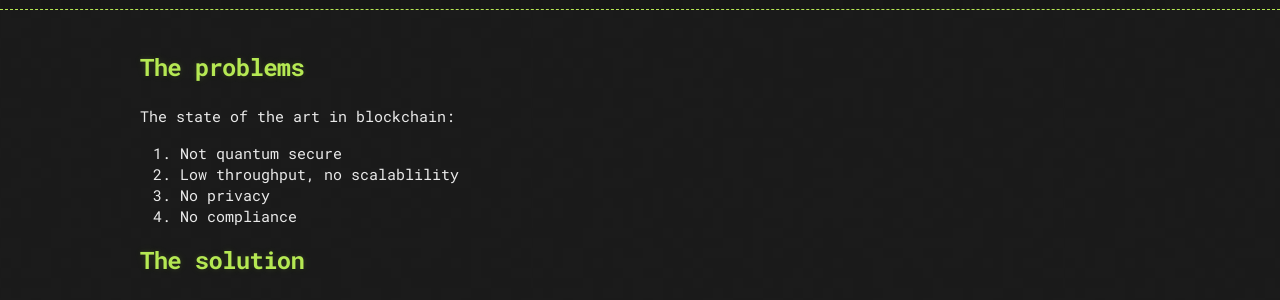
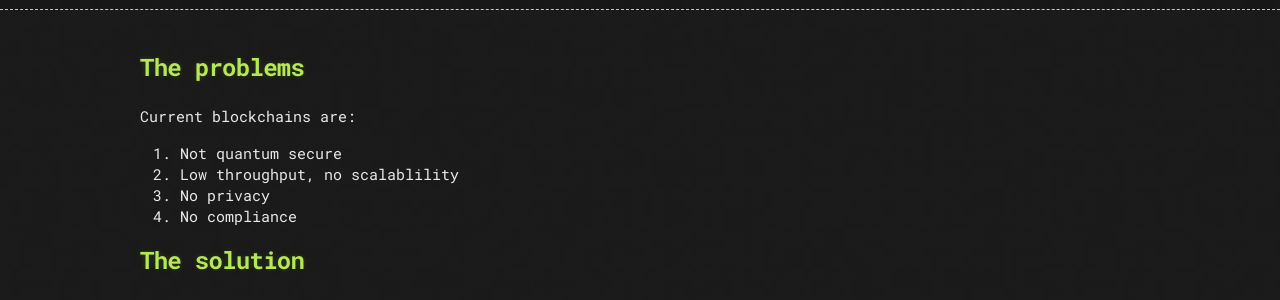
Before and after one commit to cryptobadass/pqchain, a Jekyll site: the page built from index.md, in a window 1280 px wide. Shown: the part 123-423 px from the top of the page. Built offline with Jekyll 4.4.1, drawn with Linux system fonts in a browser that asks for light colours; our own code applies the rules of GitHub Pages for plain Markdown files.

Commit message:
update content

```diff
--- a/index.md
+++ b/index.md
@@ -4,7 +4,7 @@ layout: default
 
 # The problems
 
-The state of the art in blockchain:
+Current blockchains are:
 
 1. Not quantum secure
 2. Low throughput, no scalablility
```
